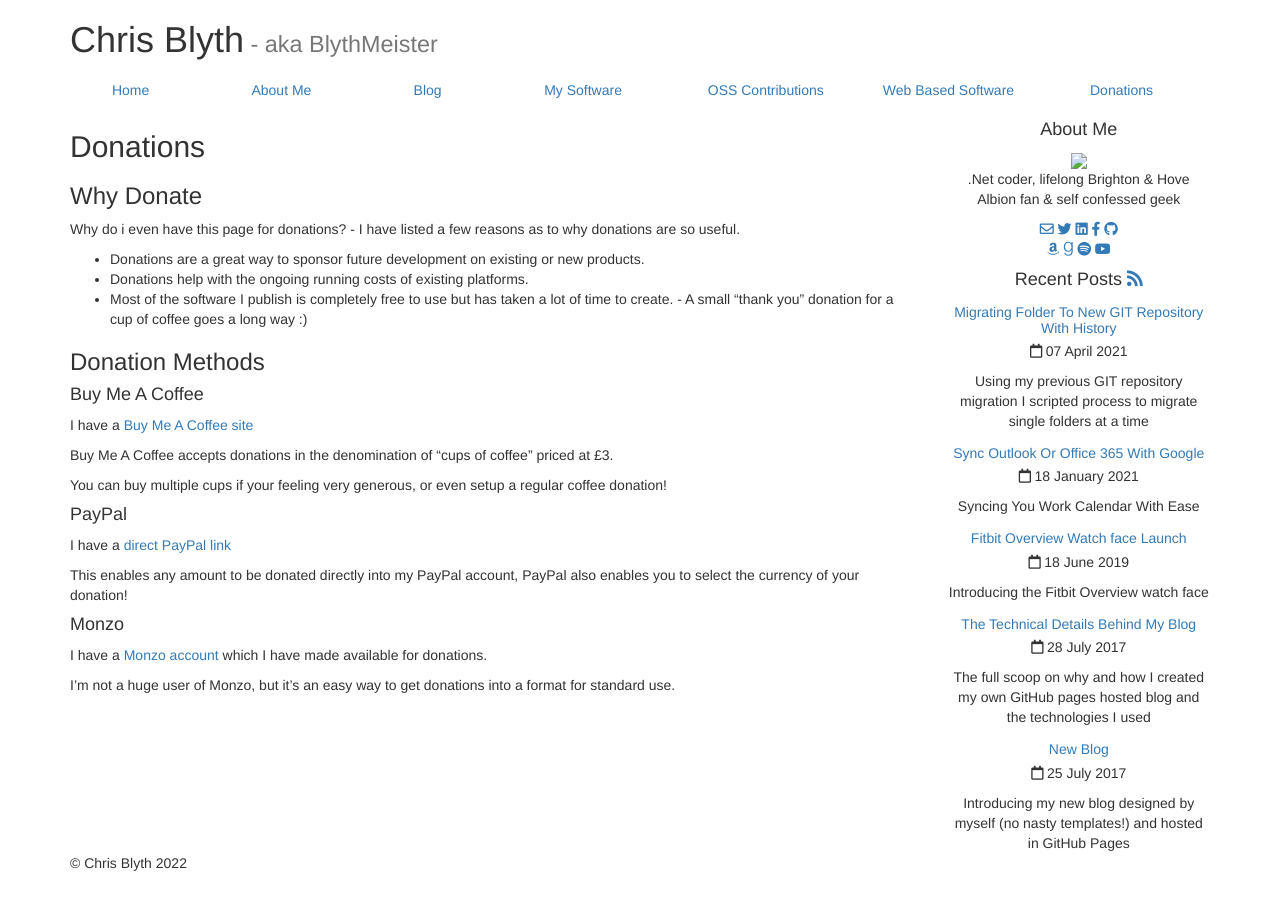
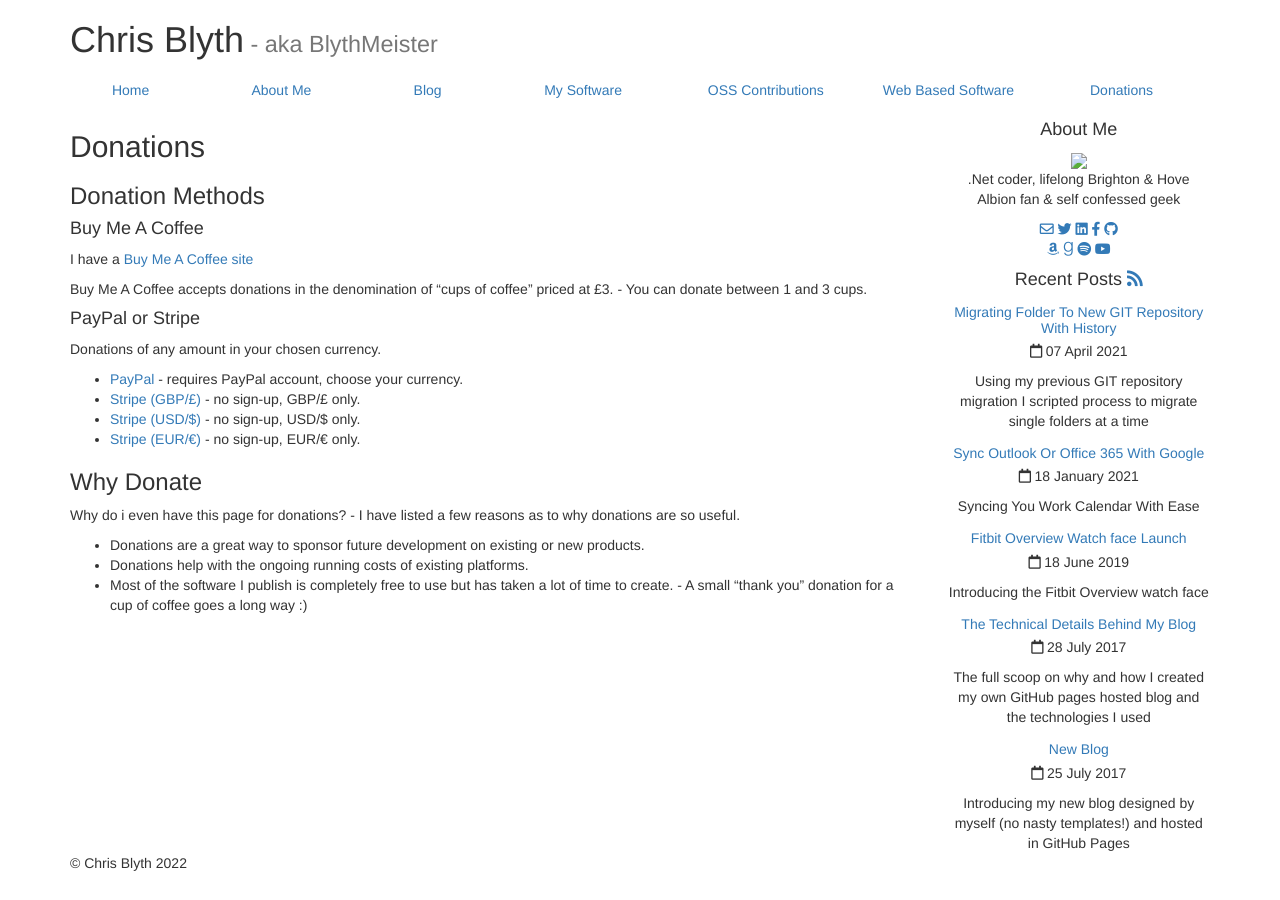
Before and after one commit to BlythMeister/blyth.me.uk, a Jekyll site: the page built from donations/index.md, in a window 1280 px wide. Built offline with Jekyll 4.4.1, drawn with Linux system fonts in a browser that asks for light colours; nearby versions of some CDN libraries.

Commit message:
Update index.md

```diff
--- a/donations/index.md
+++ b/donations/index.md
@@ -4,6 +4,23 @@
 ---
 
 ## Donations
+
+### Donation Methods
+
+#### Buy Me A Coffee
+
+I have a [Buy Me A Coffee site](https://www.buymeacoffee.com/blythmeister)
+
+Buy Me A Coffee accepts donations in the denomination of "cups of coffee" priced at £3. - You can donate between 1 and 3 cups.
+
+#### PayPal or Stripe
+
+Donations of any amount in your chosen currency.
+
+* [PayPal](https://www.paypal.me/BlythMeister) - requires PayPal account, choose your currency.
+* [Stripe (GBP/£)](https://donate.stripe.com/4gw9Bzgyh0a03yo8ww) - no sign-up, GBP/£ only.
+* [Stripe (USD/$)](https://donate.stripe.com/aEUfZXdm5aOE7OE8wx) - no sign-up, USD/$ only.
+* [Stripe (EUR/€)](https://donate.stripe.com/4gwcNLgyh9KA1qg6oq) - no sign-up, EUR/€ only.
 
 ### Why Donate
 
@@ -12,25 +29,3 @@
 * Donations are a great way to sponsor future development on existing or new products.
 * Donations help with the ongoing running costs of existing platforms.
 * Most of the software I publish is completely free to use but has taken a lot of time to create. - A small "thank you" donation for a cup of coffee goes a long way :)
-
-### Donation Methods
-
-#### Buy Me A Coffee
-
-I have a [Buy Me A Coffee site](https://www.buymeacoffee.com/blythmeister)
-
-Buy Me A Coffee accepts donations in the denomination of "cups of coffee" priced at £3.
-
-You can buy multiple cups if your feeling very generous, or even setup a regular coffee donation!
-
-#### PayPal
-
-I have a [direct PayPal link](https://www.paypal.me/BlythMeister)
-
-This enables any amount to be donated directly into my PayPal account, PayPal also enables you to select the currency of your donation!
-
-#### Monzo
-
-I have a [Monzo account](https://monzo.me/chrisblyth) which I have made available for donations.
-
-I'm not a huge user of Monzo, but it's an easy way to get donations into a format for standard use.
```
